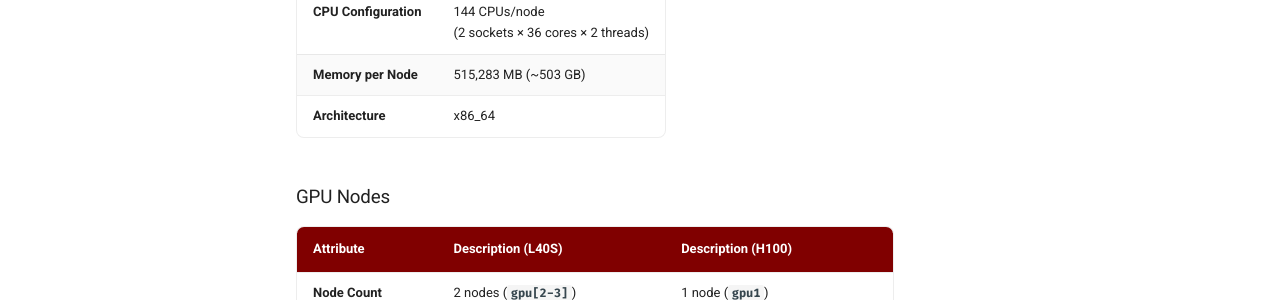
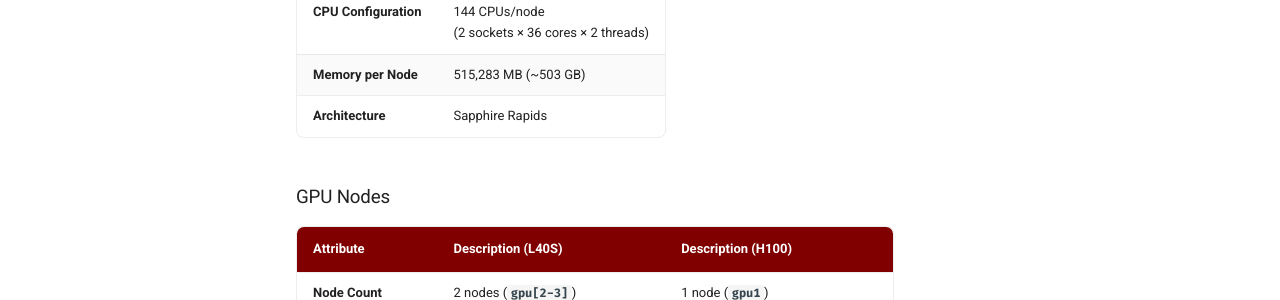
Before and after one commit to uchicago-ssd-sscs/hpc-docs, an MkDocs documentation site: the page built from docs/hardware/cluster-hardware-spec.md, in a window 1280 px wide and 1073 px high. Shown: the part 404-704 px from the top of the window. Built offline with MkDocs 1.6.1 and Material for MkDocs 9.7.7, drawn with Linux system fonts in a browser that asks for light colours.

Commit message:
Update docs/hardware/cluster-hardware-spec.md
Co-authored-by: Matthew T. Pham <mtpham@uchicago.edu>

```diff
--- a/docs/hardware/cluster-hardware-spec.md
+++ b/docs/hardware/cluster-hardware-spec.md
@@ -8,7 +8,7 @@
 | **Processor**         |  Intel Xeon Platinum 8452Y           |
 | **CPU Configuration** |  144 CPUs/node <br> (2 sockets × 36 cores × 2 threads)  |
 | **Memory per Node**   |  515,283 MB (~503 GB)                |
-| **Architecture**      |  x86_64                              |
+| **Architecture**      |  Sapphire Rapids                     |
 
 ### GPU Nodes
 
```
